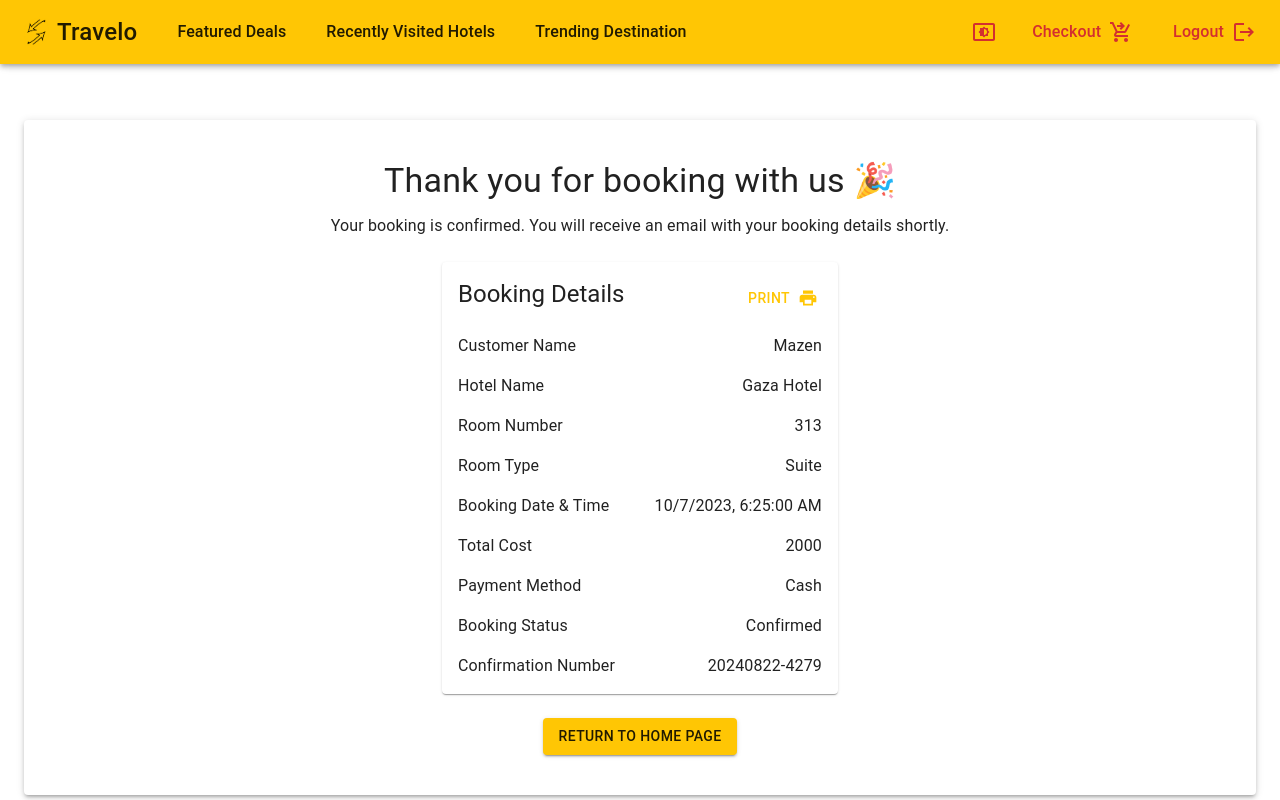
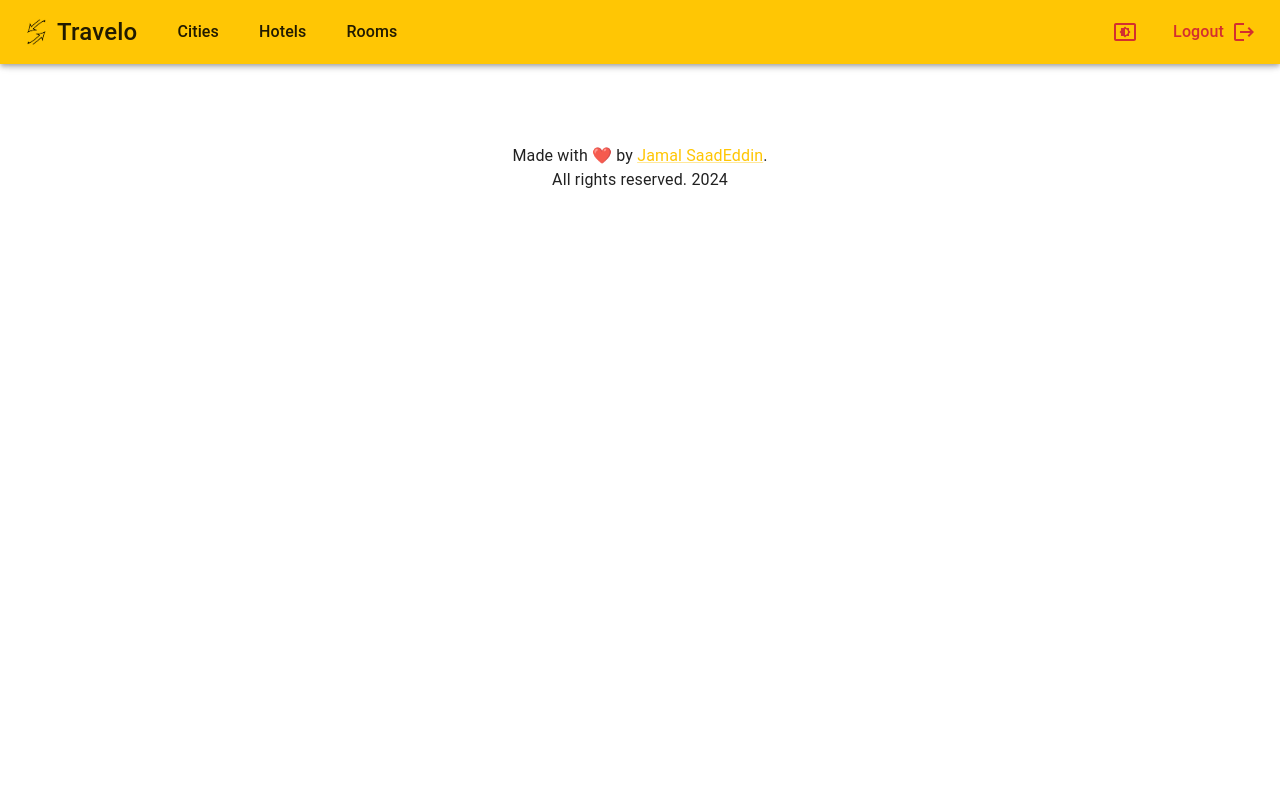
Before and after one commit to Jamal-SaadEddin/Travelo, a React (Vite) app: page / in a window 1280 px wide. Shown: the top 800 px of the page. Built offline with nearby package versions, Linux system fonts and the light colour scheme.

Commit message:
6.1 Functional Left Navigation - Admin #55

```diff
--- a/src/App.tsx
+++ b/src/App.tsx
@@ -1,24 +1,12 @@
 import Footer from "./components/Footer";
 import Navbar from "./components/Navbar";
-import CheckoutPage from "./pages/CheckoutPage";
-import ConfirmationPage from "./pages/ConfirmationPage";
-import HomePage from "./pages/HomePage";
-import HotelPage from "./pages/HotelPage";
-import { hotel } from "./pages/HotelPage/constants/hotel";
-import LoginPage from "./pages/LoginPage";
-import SearchResultsPage from "./pages/SearchResultsPage";
 
 const App = () => {
   return (
     <>
       <Navbar />
-      <ConfirmationPage />
-      {/* <CheckoutPage /> */}
-      {/* <HotelPage hotel={hotel} /> */}
-      {/* <SearchResultsPage /> */}
-      {/* <HomePage /> */}
+
       <Footer />
-      {/* <LoginPage /> */}
     </>
   );
 };
--- a/src/components/Navbar/Navbar.tsx
+++ b/src/components/Navbar/Navbar.tsx
@@ -5,7 +5,7 @@ import NavbarLink from "./components/NavbarLink";
 import NavbarList from "./components/NavbarList";
 import NavbarMenu from "./components/NavbarMenu";
 import ThemeMenu from "./components/ThemeMenu";
-import { leftNavLinks, rightNavLinks } from "./constants/links";
+import { adminLeftNavLinks, adminRightNavLinks } from "./constants/links";
 
 const Navbar = () => {
   return (
@@ -16,16 +16,22 @@ const Navbar = () => {
             sx={{ justifyContent: "space-between", px: "0 !important" }}
           >
             <Hidden lgDown>
-              <NavbarList justifyContent="flex-start" links={leftNavLinks} />
+              <NavbarList
+                justifyContent="flex-start"
+                links={adminLeftNavLinks}
+              />
               <ThemeMenu />
-              <NavbarList justifyContent="flex-end" links={rightNavLinks} />
+              <NavbarList
+                justifyContent="flex-end"
+                links={adminRightNavLinks}
+              />
             </Hidden>
             <Hidden lgUp>
-              <NavbarLink {...leftNavLinks[0]} />
+              <NavbarLink {...adminLeftNavLinks[0]} />
               <ThemeMenu lgDown />
               <NavbarMenu
-                leftNavLinks={leftNavLinks}
-                rightNavLinks={rightNavLinks}
+                leftNavLinks={adminLeftNavLinks}
+                rightNavLinks={adminRightNavLinks}
               />
             </Hidden>
           </MuiToolbar>
--- a/src/components/Navbar/constants/links.tsx
+++ b/src/components/Navbar/constants/links.tsx
@@ -3,7 +3,7 @@ import ShoppingCartCheckoutIcon from "@mui/icons-material/ShoppingCartCheckout";
 import Logo from "../../../assets/travelo-logo-dark.png";
 import NavLink from "../entities/NavLink";
 
-export const leftNavLinks: NavLink[] = [
+export const userLeftNavLinks: NavLink[] = [
   {
     href: "/",
     title: "Travelo",
@@ -32,7 +32,36 @@ export const leftNavLinks: NavLink[] = [
   },
 ];
 
-const rightLink = {
+export const adminLeftNavLinks: NavLink[] = [
+  {
+    href: "/",
+    title: "Travelo",
+    sx: {
+      fontSize: 24,
+      display: "flex",
+      alignItems: "center",
+      gap: 1,
+    },
+    child_1: <img src={Logo} alt="travelo-logo" width={25} />,
+  },
+  {
+    href: "/cities",
+    sx: { fontSize: 16 },
+    title: "Cities",
+  },
+  {
+    href: "/hotels",
+    sx: { fontSize: 16 },
+    title: "Hotels",
+  },
+  {
+    href: "/rooms",
+    sx: { fontSize: 16 },
+    title: "Rooms",
+  },
+];
+
+const rightLinkStyles = {
   fontSize: 16,
   color: "error.main",
   display: "flex",
@@ -40,12 +69,26 @@ const rightLink = {
   gap: 1,
 };
 
-export const rightNavLinks: NavLink[] = [
+export const userRightNavLinks: NavLink[] = [
   {
     href: "/checkout",
-    sx: rightLink,
+    sx: rightLinkStyles,
     title: "Checkout",
     child_2: <ShoppingCartCheckoutIcon />,
   },
-  { href: "/login", sx: rightLink, title: "Logout", child_2: <LogoutIcon /> },
+  {
+    href: "/login",
+    sx: rightLinkStyles,
+    title: "Logout",
+    child_2: <LogoutIcon />,
+  },
 ];
+
+export const adminRightNavLinks: NavLink[] = [
+  {
+    href: "/login",
+    sx: rightLinkStyles,
+    title: "Logout",
+    child_2: <LogoutIcon />,
+  },
+];
```
Also changed, not shown: 2 other files (tests, documents, lock files or other folders).
